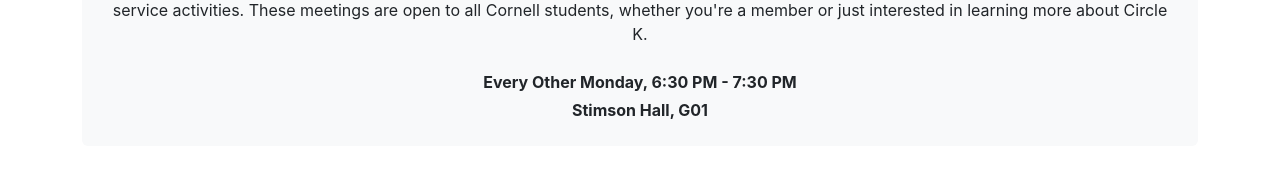
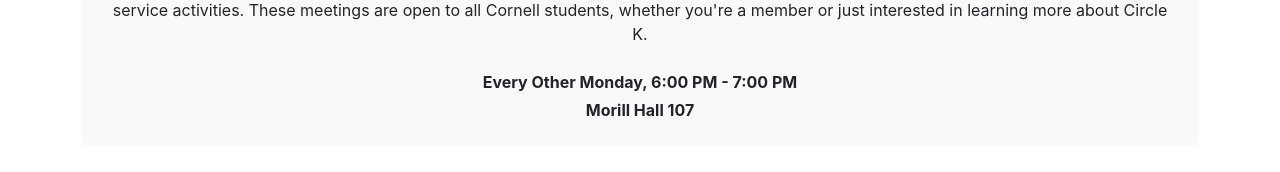
Before and after one commit to cornellcirclek/circlek-website-main, a React (Create React App) app: page /events in a window 1280 px wide. Shown: the part 2687-2859 px from the top of the page. Built offline with nearby package versions, Linux system fonts and the light colour scheme.

Commit message:
More Meeting Updates

```diff
--- a/src/components/Layout.jsx
+++ b/src/components/Layout.jsx
@@ -91,7 +91,7 @@
           <Col md={4} className="text-center text-md-start mb-3 mb-md-0">
             <h5 style={{ color: CKIBlue }}>Cornell Circle K</h5>
             <p className="mb-0 small">
-              Stimson Hall<br />
+              Morill Hall<br />
               Central Campus<br />
               Cornell University
             </p>
--- a/src/pages/EventsPage.jsx
+++ b/src/pages/EventsPage.jsx
@@ -196,8 +196,8 @@
           you're a member or just interested in learning more about Circle K.
         </p>
         <div className="fw-bold">
-          <p className="mb-1">Every Other Monday, 6:30 PM - 7:30 PM</p>
-          <p className="mb-0">Stimson Hall, G01</p>
+          <p className="mb-1">Every Other Monday, 6:00 PM - 7:00 PM</p>
+          <p className="mb-0">Morill Hall 107</p>
         </div>
       </div>
     </Container>
```
